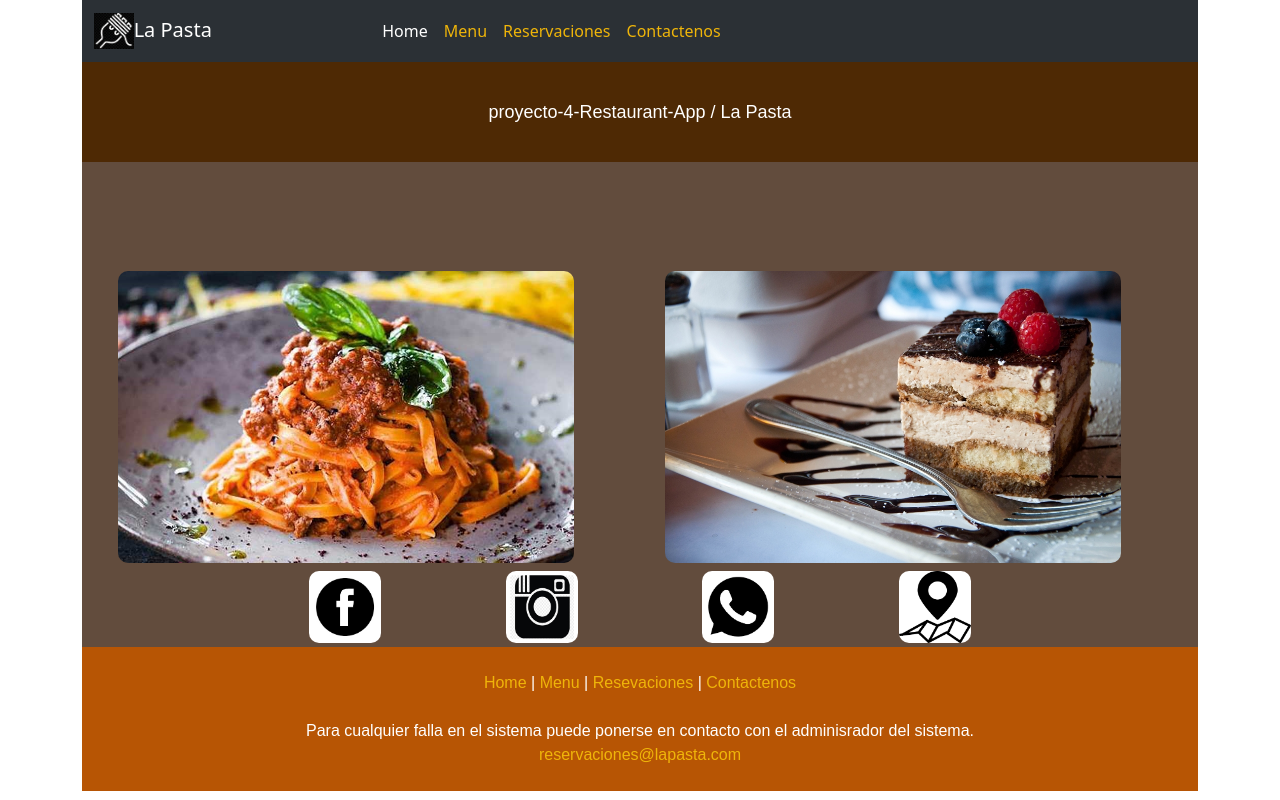
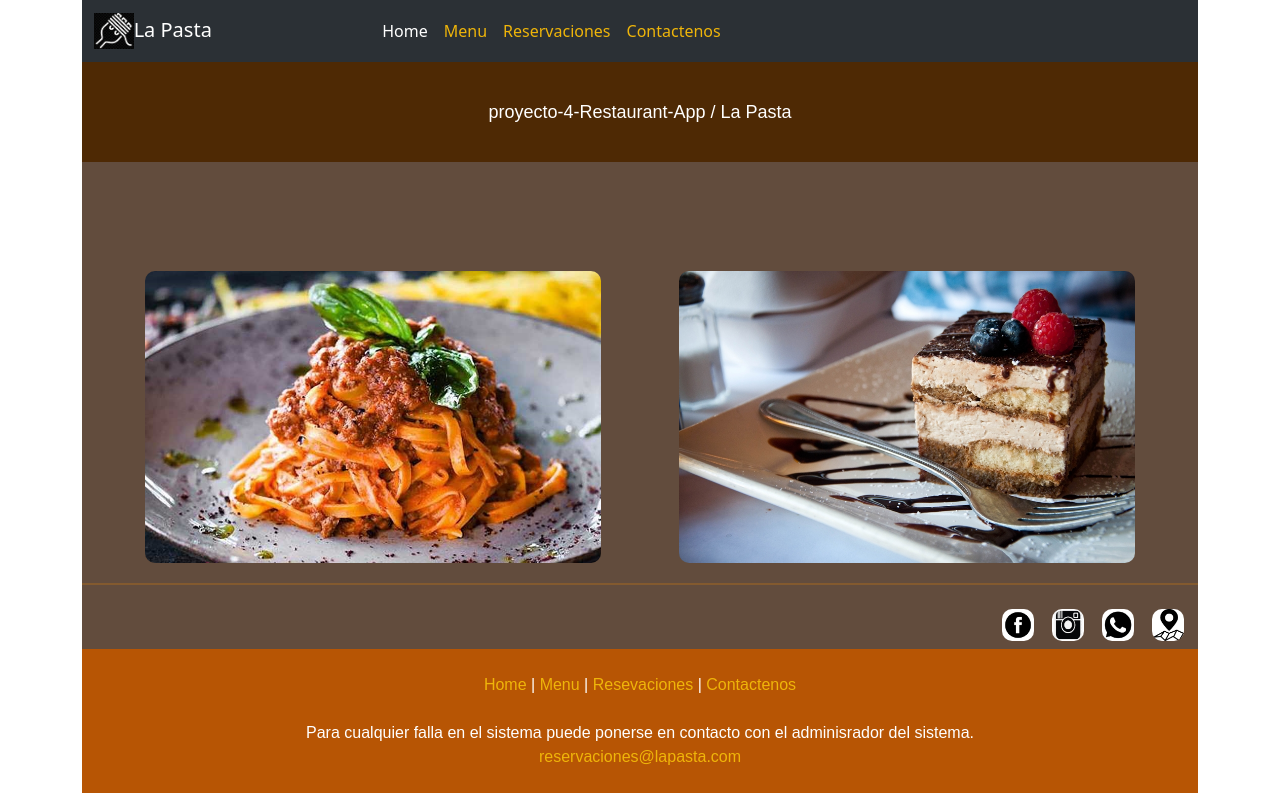
Before and after one commit to rlovera2/proyecto-4-Restaurant-App, a React (Vite) app: page / in a window 1280 px wide. Built offline with nearby package versions, Linux system fonts and the light colour scheme.

Commit message:
se modifico home y mis_estilos

```diff
--- a/src/css/mis_Estilos.css
+++ b/src/css/mis_Estilos.css
@@ -188,6 +188,32 @@ td{ border: rgb(54, 37, 2) 2px solid;}
 }
 
 
+.contenedor_redes{
+    display: flex;
+    flex-flow:wrap;
+    justify-content:right;
+    gap: 10px;
+    background-color: rgb(98, 76, 61);
+    font-size: medium;
+    font-family: Arial, Helvetica, sans-serif;
+    font-style: normal;
+    color: white;
+    align-items:center ;
+    align-content: center;
+    height: auto;
+    width: auto;
+    /*padding: 4px;*/
+
+}
+
+.linea_divisoria{
+
+    width: 100%;
+    align-items: center;
+    border: 1px solid rgb(226, 130, 5);
+
+}
+
 .contenedor_menu{
     display: flex;
     flex-flow:wrap;
@@ -221,14 +247,14 @@ td{ border: rgb(54, 37, 2) 2px solid;}
    border-color: rgb(116, 33, 3);
    border: 10px solid transparent;
    padding: 15px;
-   border-image: url(../img/border.png) 20 round;
+   border-image: url(../img/border.png) 25 round;
 }
 
 .imagenes_redes{
    align-items:center ;
    align-content: center;
-   height: 80px;
-   width: 80px;
+   height: 40px;
+   width: 40px;
    border-radius: 14px;
    padding: 4px;
 
--- a/src/pages/HomePage.jsx
+++ b/src/pages/HomePage.jsx
@@ -61,16 +61,22 @@ const HomePage = () => {
             <img id="platos_fuertes" src={image_ragu} className="imagenes_home"
             onMouseOver={() => cambiarImagenOn('platos_fuertes',image_pizza)}
             onMouseOut={() => cambiarImagenOff('platos_fuertes',image_ragu)} />
-<br />
+
             <img id="postres" src={image_tiramisu} className="imagenes_home"
             onMouseOver={() => cambiarImagenOn('postres',image_panacota)}
             onMouseOut={() => cambiarImagenOff('postres',image_tiramisu)} />
 
-  <br /> <br />
           </div>
 
+
           <div className="contenedor_principal">
-          <br/>  <br/>
+          <hr className="linea_divisoria" />
+          </div>
+
+
+          <div className="contenedor_redes">
+          <br/>
+
         <img id="facebook" src={image_facebook} className="imagenes_redes"  />
         <img id="instagram" src={image_instagram} className="imagenes_redes"   />
         <img id="whatsapp" src={image_whatsapp} className="imagenes_redes"  />
```
